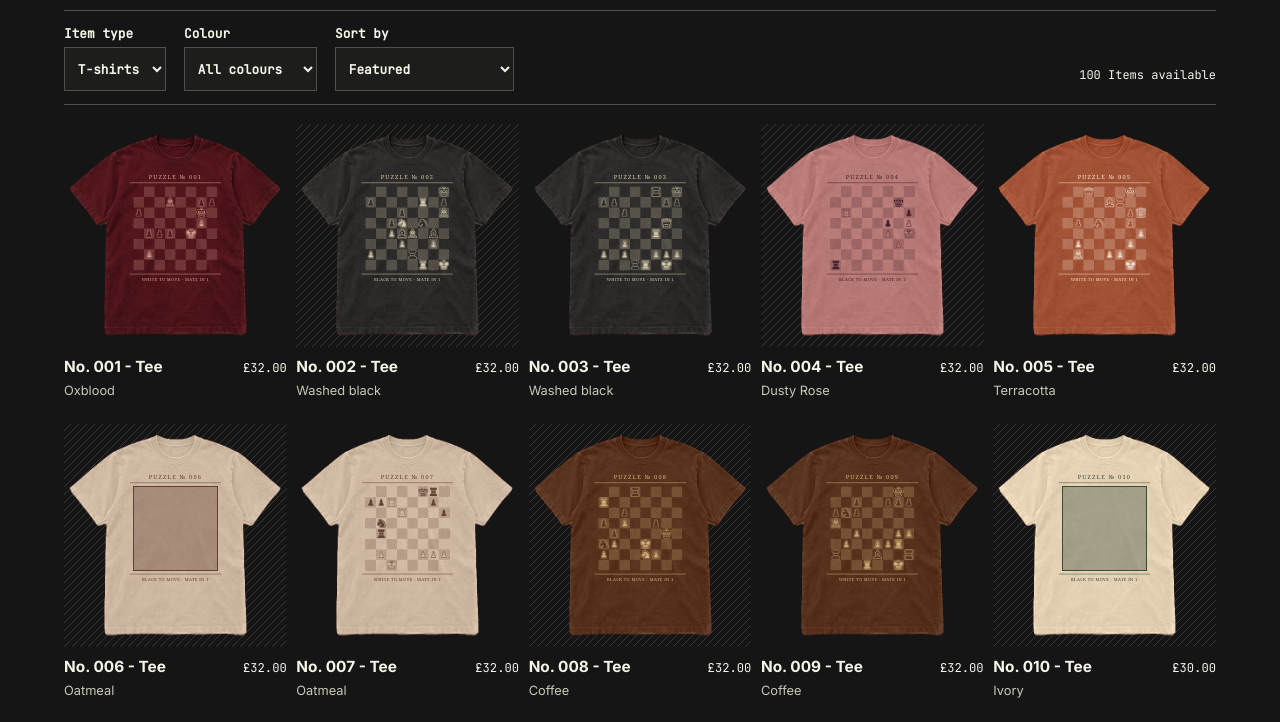
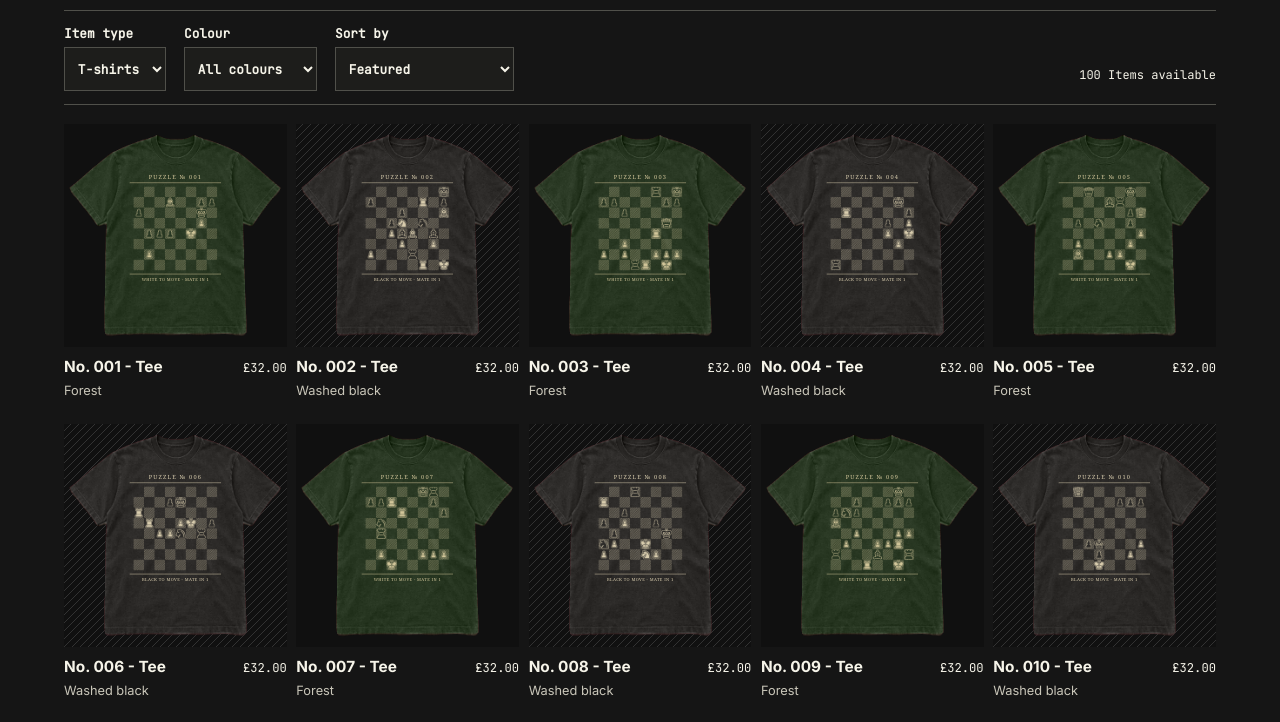
Before and after one commit to 3ncryp-7iz/3ncryp-7iz.github.io, a plain HTML site: page index.html in a window 1280 px wide. Shown: the part 743-1465 px from the top of the page. Drawn offline with Linux system fonts and the light colour scheme; grey boxes are pictures that could not be loaded.

Commit message:
Pair catalogue colours with solid and hatched tiles

```diff
--- a/editions.js
+++ b/editions.js
@@ -65,9 +65,11 @@
     const sort = document.querySelector('#sort-products');
     const grid = document.querySelector('#products');
     const count = document.querySelector('#catalog-count');
-    const cards = [...grid.querySelectorAll('.product')];
+    const codedCatalogue = grid.hasAttribute('data-puzzle-catalogue');
+    const catalogueColours = codedCatalogue ? ['Forest', 'Washed black'] : new Set(products.map(product => product[1]));
     const hoodieLook = document.querySelector('[data-hoodie-look]');
-    for (const label of new Set(products.map(product => product[1]))) colour.add(new Option(label, label));
+    let cards = [...grid.querySelectorAll('.product')];
+    for (const label of catalogueColours) colour.add(new Option(label, label));
 
     function updateCatalog() {
       const ordered = [...cards];
@@ -88,7 +90,28 @@
     garment.addEventListener('change', updateCatalog);
     colour.addEventListener('change', updateCatalog);
     sort.addEventListener('change', updateCatalog);
-    updateCatalog();
+    if (codedCatalogue) {
+      const desktop = matchMedia('(width > 920px)');
+      const forest = getProduct('forest');
+      const washedBlack = getProduct('knight');
+      const hoodies = ['hoodie-forest', 'hoodie-black'].map(getProduct);
+
+      function renderCatalogue() {
+        const columns = desktop.matches ? 5 : 2;
+        const tees = [...puzzlePrints.keys()].map((print, index) => {
+          const darkSquare = (Math.floor(index / columns) + index % columns) % 2 === 1;
+          return productCard(darkSquare ? washedBlack : forest, print);
+        });
+        grid.innerHTML = [...tees, ...hoodies.map(product => productCard(product))].join('');
+        cards = [...grid.querySelectorAll('.product')];
+        updateCatalog();
+      }
+
+      desktop.addEventListener('change', renderCatalogue);
+      renderCatalogue();
+    } else {
+      updateCatalog();
+    }
   }
 
   const proof = document.querySelector('#proof-select');
--- a/index.html
+++ b/index.html
@@ -7,10 +7,10 @@
   <title>The Club Shop — OffTheBoardClub</title>
   <link rel="stylesheet" href="store.css?v=17">
   <link rel="stylesheet" href="editions.css?v=31">
-  <link rel="stylesheet" href="streetwear.css?v=20">
+  <link rel="stylesheet" href="streetwear.css?v=21">
   <script defer src="catalog.js?v=48"></script>
-  <script defer src="store.js?v=50"></script>
-  <script defer src="editions.js?v=50"></script>
+  <script defer src="store.js?v=51"></script>
+  <script defer src="editions.js?v=51"></script>
 </head>
 <body class="postal streetwear" data-edition="club-shop">
 <svg class="print-ink-definitions" aria-hidden="true" width="0" height="0">
--- a/store.js
+++ b/store.js
@@ -227,7 +227,7 @@ function puzzlePhoto(product, print, preview, className, design = product[6] ??
   return `<a class="${className} puzzle-photo-link" href="${storePath}puzzle/index.html?puzzle=${print}&amp;product=${id}&amp;style=${design}" aria-label="View ${name}, ${colour}">${preview}</a>`;
 }
 
-function productCard(product, print = product[5], featured = false, hidden = false) {
+function productCard(product, print = product[5], featured = false) {
   const [, colour, price, id] = product;
   const title = window.productName(product, print);
   const detail = featured ? puzzlePrints.get(print).label : colour;
@@ -235,7 +235,7 @@ function productCard(product, print = product[5], featured = false, hidden = fal
   const preview = teePreview(product, print, undefined, undefined, true, cutout);
   const photo = puzzlePhoto(product, print, preview, 'product-photo');
   return `
-  <article class="product" data-item="${id}"${hidden ? ' hidden' : ''}>
+  <article class="product" data-item="${id}">
     ${photo}
     <div class="product-info"><h3>${title}</h3><span>${money.format(price)}</span><p>${detail}</p>${featured ? `<p>${colour}</p>` : ''}</div>
   </article>`;
@@ -333,17 +333,7 @@ if (productGrid.hasAttribute('data-ledger-collection')) {
   } else {
     displayPurchase(base);
   }
-} else if (productGrid.hasAttribute('data-puzzle-catalogue')) {
-  const tees = products.filter(product => garmentOf(product) === 'tee');
-  const teeByPrint = new Map(window.ledgerCollection.map(([print, id]) => [print, getProduct(id)]));
-  for (const tee of tees) teeByPrint.set(tee[5], tee);
-
-  const teeCards = [...puzzlePrints.keys()].map((print, index) =>
-    productCard(teeByPrint.get(print) ?? tees[index % tees.length], print));
-  const hoodieCards = products.filter(product => garmentOf(product) === 'hoodie')
-    .map(product => productCard(product, product[5], false, true));
-  productGrid.innerHTML = [...teeCards, ...hoodieCards].join('');
-} else {
+} else if (!productGrid.hasAttribute('data-puzzle-catalogue')) {
   const displayed = hoodieGrid ? products.filter(product => garmentOf(product) === 'tee') : products;
   productGrid.innerHTML = displayed.map(product => productCard(product)).join('');
 }
--- a/streetwear.css
+++ b/streetwear.css
@@ -136,7 +136,7 @@
   outline-offset: -1px;
 }
 
-/* A transparent tile shows the page colour through either treatment. */
+/* Match each tile to its item colour, including in filtered views. */
 [data-checker-products] .product-photo {
   --hatch-period: 5.656854249px;
   --hatch-width: 1.414213562px;
@@ -146,25 +146,19 @@
     transparent 0 var(--hatch-start),
     #ffffff24 calc(var(--hatch-start) + var(--hatch-feather)) calc(var(--hatch-period) - var(--hatch-feather)),
     transparent var(--hatch-period));
-  background: var(--tile-mark, transparent);
+  background-color: #101010;
 }
 [data-checker-products] .product-photo .tee-preview,
 .streetwear .shirt-art .tee-preview {
   background: transparent;
 }
 
+[data-checker-products] .product:is([data-item="knight"], [data-item="hoodie-black"]) .product-photo {
+  background-image: var(--tile-lines);
+}
+
 @media (width > 920px) {
   .products[data-checker-products] { grid-template-columns: repeat(5, minmax(0, 1fr)); }
-  [data-checker-products] .product:nth-child(even of .product:not([hidden])) .product-photo {
-    --tile-mark: var(--tile-lines);
-  }
-}
-
-@media (width <= 920px) {
-  [data-checker-products] .product:is(
-    :nth-child(4n + 2 of .product:not([hidden])),
-    :nth-child(4n + 3 of .product:not([hidden]))
-  ) .product-photo { --tile-mark: var(--tile-lines); }
 }
 
 .shop-shell {
```
